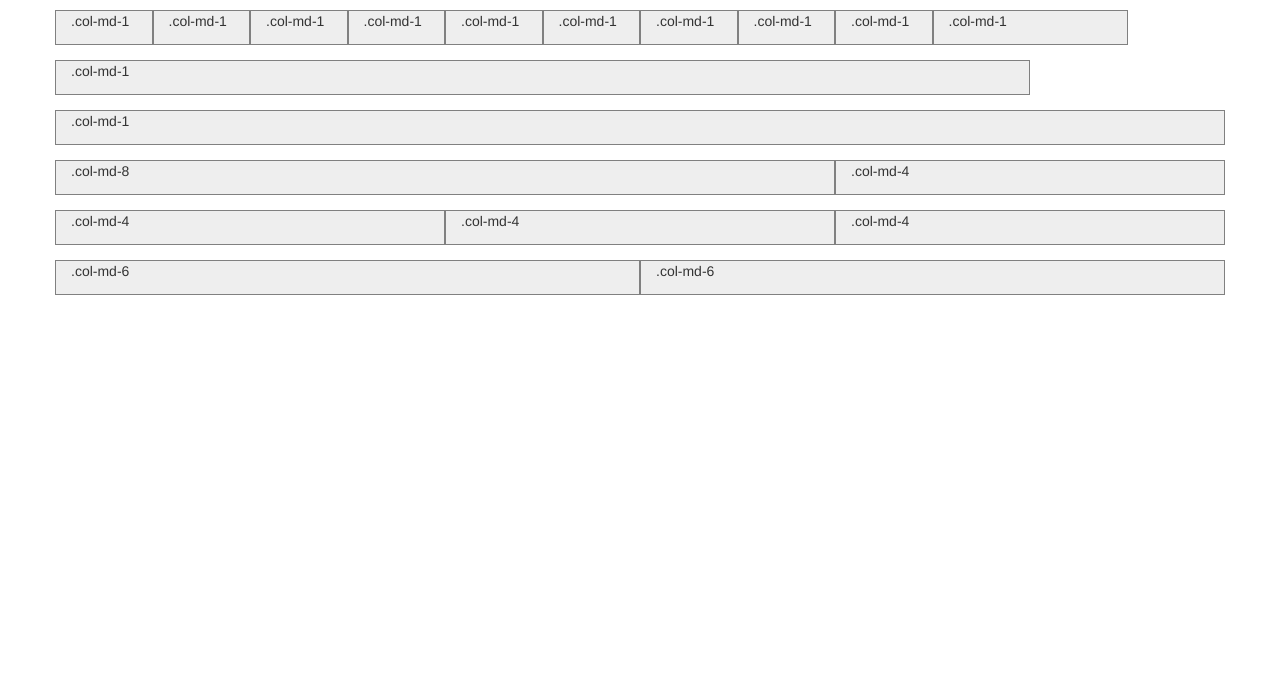
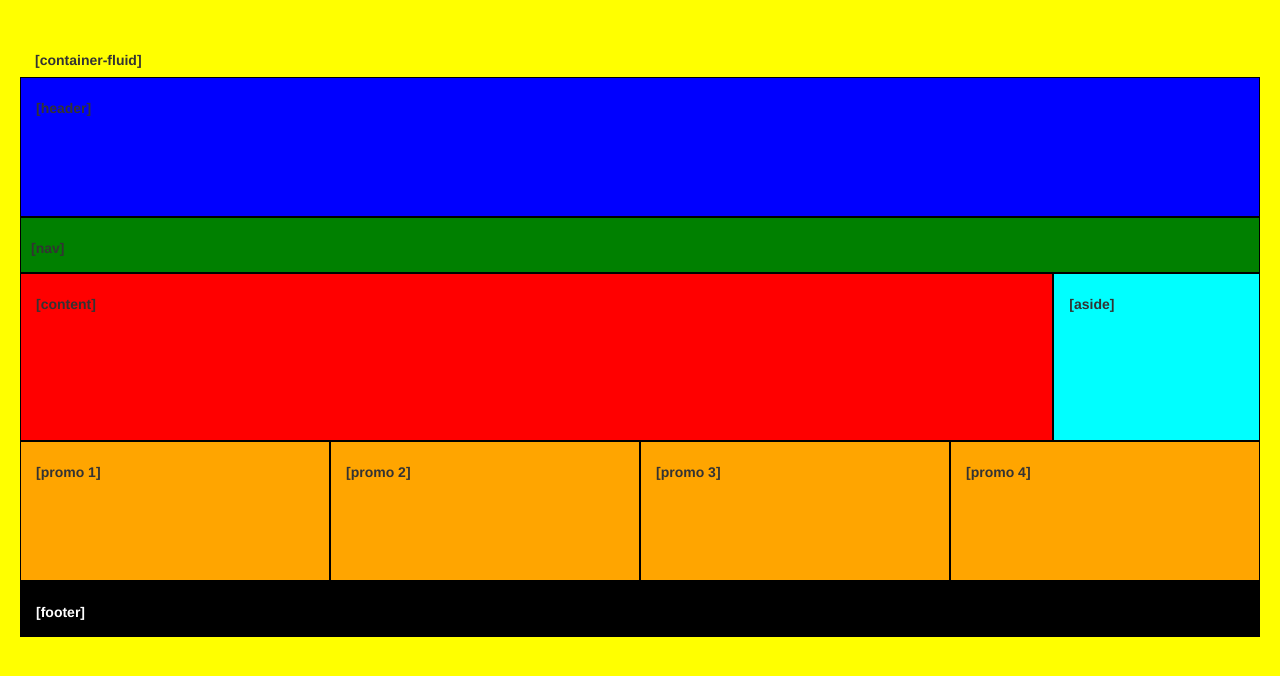
Before and after one commit to Eliseo115/grid-system, a plain HTML site: page index.html in a window 1280 px wide. Drawn offline with nearby package versions, Linux system fonts and the light colour scheme; files whose address does not match are found by name.

Commit message:
I started this 'practice-2' branch because I had problems with the 'take-home'branch when I made the new branch.  The bootstrap would not work.  So I made this 'practice-2' branch to double-back on my branch making skills.  This time the bootstrap is responding to my commands.   Since I made this new 'practice-2' branch I have now updated all the html to by in bootstrap syntax.  I also updated all the CSS.  This branch should be a near identical twin to the example given to us on the geekwise github  'day-two' take-home project

```diff
--- a/css/styles.css
+++ b/css/styles.css
@@ -1,6 +1,58 @@
+body{
+    background-color:yellow;
+    font-family: "helvetica";
+}
+.container-fluid{
+    background-color: yellow;
+    margin:50px 20px 0px 20px;
+    font-weight: bold;
+}
+.fluid{
+    margin-bottom: 0.5em;
+}
 .col{
     background-color: #eeeeee;
-    border: 1px solid gray;
+    border: 1.49px solid black;
     height: 2.5em;
-    margin: 10px 0px 5px 0px;
+    margin: 0px 0px 0px 0px;
+    font-weight:bold;
 }
+
+.header{
+    height: 10em;
+    background-color: blue;
+}
+
+.nav{
+    height:4.0em;
+    background-color: green;
+}
+
+.navigation{
+    margin-left:10px;
+}
+
+.content{
+    height: 12em;
+    background-color: red;
+}
+
+.aside{
+    height:12em;
+    background-color:aqua;
+}
+
+.promo{
+    height: 10em;
+    background-color: orange;
+}
+
+.footer{
+    height: 4.0em;
+    color: white;
+    background-color: black
+}
+
+.drop{
+    margin-top:20px;
+}
--- a/index.html
+++ b/index.html
@@ -13,35 +13,42 @@
     <title>Grid System Practice</title>
 </head>
 <body>
-
-    <div class="container">
+  <div class="container-fluid">
+    <p class="fluid">[container-fluid]</p>
     <div class="row">
-
-                    <div class="col col-md-1">.col-md-1</div>
-                    <div class="col col-md-1">.col-md-1</div>
-                    <div class="col col-md-1">.col-md-1</div>
-                    <div class="col col-md-1">.col-md-1</div>
-                    <div class="col col-md-1">.col-md-1</div>
-                    <div class="col col-md-1">.col-md-1</div>
-                    <div class="col col-md-1">.col-md-1</div>
-                    <div class="col col-md-1">.col-md-1</div>
-                    <div class="col col-md-1">.col-md-1</div>
-                    <div class="col col-md-2">.col-md-1</div>
-                    <div class="col col-md-10">.col-md-1</div>
-                    <div class="col col-md-12">.col-md-1</div>
+      <div class="col header col-md-12">
+        <p class="drop">[header]</p>
+      </div>
+      <div class="col nav col-md-12">
+        <p class="drop navigation">[nav]</p>
+      </div>
     </div>
     <div class="row">
-                    <div class="col col-md-8">.col-md-8</div>
-                    <div class="col col-md-4">.col-md-4</div>
+      <div class="col content col-md-10">
+        <p class="drop">[content]</p>
+      </div>
+      <div class="col aside col-md-2">
+        <p class="drop">[aside]</p>
+      </div>
     </div>
     <div class="row">
-                    <div class="col col-md-4">.col-md-4</div>
-                    <div class="col col-md-4">.col-md-4</div>
-                    <div class="col col-md-4">.col-md-4</div>
+      <div class="col promo col-md-3">
+        <p class="drop">[promo 1]</p>
+      </div>
+      <div class="col promo col-md-3">
+        <p class="drop">[promo 2]</p>
+      </div>
+      <div class="col promo col-md-3">
+        <p class="drop">[promo 3]</p>
+      </div>
+      <div class="col promo col-md-3">
+        <p class="drop">[promo 4]</p>
+      </div>
     </div>
     <div class="row">
-                    <div class="col col-md-6">.col-md-6</div>
-                    <div class="col col-md-6">.col-md-6</div>
+      <div class="col footer col-md-12">
+        <p class="drop">[footer]</p>
+      </div>
     </div>
   </div>
 
@@ -49,10 +56,10 @@
 
 
   <!--Jquery (necessary for Bootstrap's JavaScript plugins)-->
-    <script src= "https://ajax.googleapis.com/ajax/libs/jquery/1.12.4/jquery.min.js"></script>
+  <script src="https://ajax.googleapis.com/ajax/libs/jquery/1.12.4/jquery.min.js"></script>
   <!--include all compiled plugins (below), or include individual files as needed-->
   <script src="js/bootstrap.min.js"></script>
   <!-- My javascript files-->
-    <script src= "/js/script.js"></script>
+  <script src="/js/script.js"></script>
 </body>
 </html>
```
Lines whose indentation alone changed are shown as unchanged.
